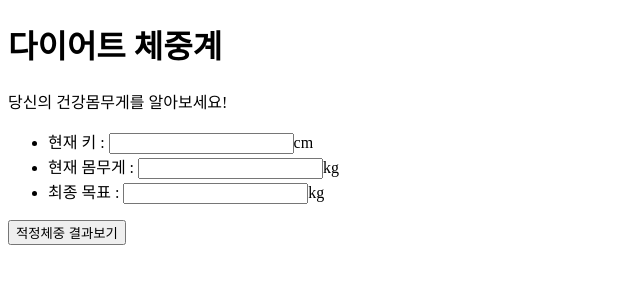
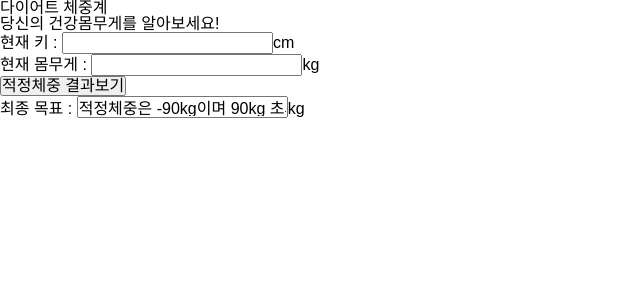
Before and after one commit to kimnani01/javascript_study, a plain HTML site: page project/diet.html in a window 1280 px wide. Both pictures are taken after a click on the button "적정체중 결과보기". Shown: the whole page, without its empty margins (0-640 px from the left). Drawn offline with Linux system fonts and the light colour scheme.

Commit message:
다이어트 계산기

```diff
--- a/project/diet.html
+++ b/project/diet.html
@@ -4,6 +4,7 @@
     <meta charset="UTF-8">
     <meta name="viewport" content="width=device-width, initial-scale=1.0">
     <title>다이어트 계산기</title>
+    <link rel="stylesheet" href="./styles/reset.css">
     <link rel="stylesheet" href="./styles/diet.css">
     <script src="./script/diet.js" defer></script>
 </head>
@@ -14,9 +15,9 @@
         <ul>
             <li>현재 키 : <input type="text" id="height">cm</li>
             <li>현재 몸무게 : <input type="text" id="weight">kg</li>
-            <li>최종 목표 : <input type="text" id="goals">kg</li>
         </ul>
         <p><button type="button" id="result">적정체중 결과보기</button></p>
+        <p>최종 목표 : <input type="text" id="goals">kg</p>
     </main>
 </body>
 </html>
--- a/project/script/diet.js
+++ b/project/script/diet.js
@@ -6,5 +6,13 @@
 */
 const height = document.querySelector('#height')
 const weight = document.querySelector('#weight')
-const goal = document.querySelector('#goal')
+const goals = document.querySelector('#goals')
 const btn = document.querySelector('#result')
+btn.addEventListener('click',function(){
+    let save = (Number(height.value)-100)*0.9
+    console.log(save)
+    let plus = Number(weight.value)-save
+    console.log(plus)
+    goals.value = `적정체중은 ${save}kg이며 ${plus}kg 초과되셨습니다.`
+    console.log(goals.value)
+})
--- a/project/styles/diet.css
+++ b/project/styles/diet.css
@@ -1 +1,10 @@
 /* 디자인은 심미적으로 자유롭게! */
+main {
+    background-image: url();
+    background-size: cover;
+    height: 100vh;
+}
+main h1 p {}
+main h1 ul li {}
+main h1 ul li input {}
+main h1 p .result {}
--- /dev/null
+++ b/project/styles/reset.css
@@ -0,0 +1,29 @@
+/* HTML 초기화용 */
+* {box-sizing: border-box;}
+body,html,
+h1,h2,h3,h4,h5,h6,fieldset,input,button,select,textarea,
+p,ul,ol,li,dl,dt,dd,table,tr,td,th,thead,tbody,tfoot,
+div,header,nav,aside,article,section,footer,figure,
+address,blockquote,video,iframe,hr,
+span,em,strong,q,a,sub,sup,details,figcaption,summary,time,s,del,code,mark,img {
+    font-family: "Noto Sans KR", sans-serif;/* 가장 근접한 글꼴 */
+    font-size: 1.0em;
+    font-weight:normal;
+    font-style:normal;
+    line-height:1.0; margin:0; padding:0;
+}
+a {color:#000; text-decoration:none;}
+ul,ol,li {list-style:none;}
+table, tr, td, th {border-collapse:collapse;}
+th {text-align: left;}
+fieldset {border: 0;}
+.skip {display: none;}
+input, button, label {cursor: pointer;}
+/* font-awesome 전용속성값 */
+.fa {
+    font-weight: 600;
+    font-family:
+        'Font Awesome 5 Free',
+        'Font Awesome 5 Brands',
+        'Font Awesome 5 Solid';
+}
```
